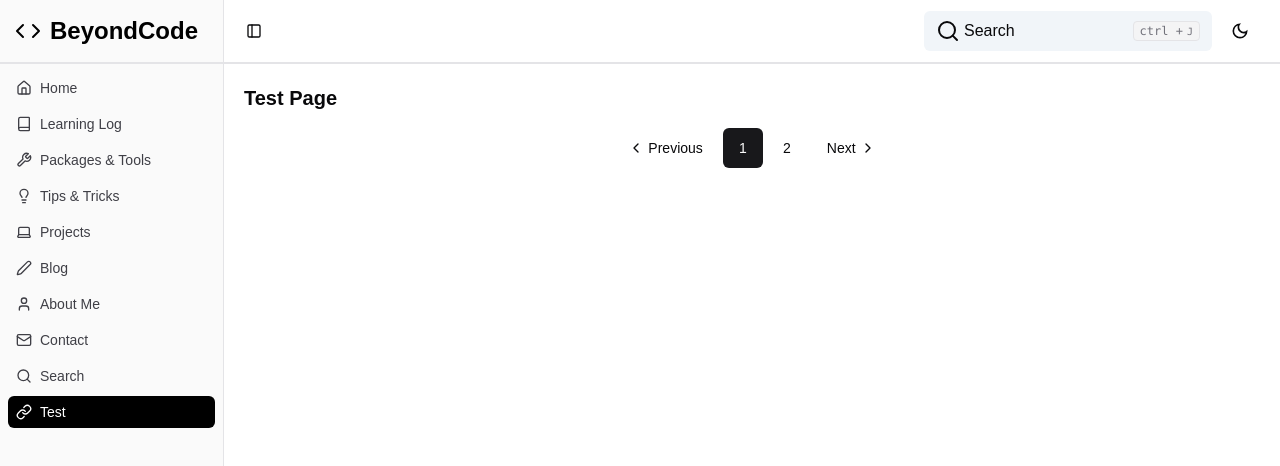
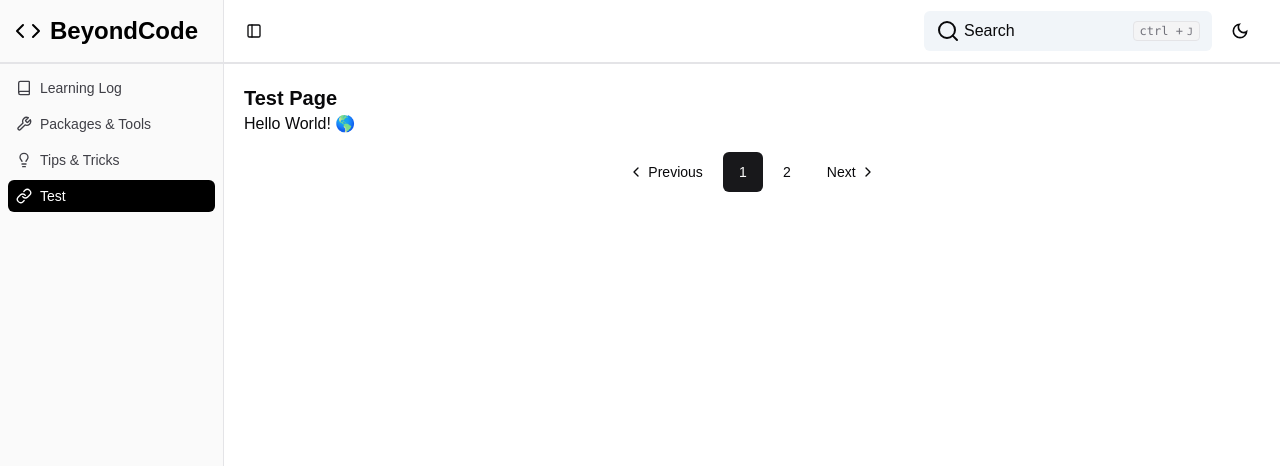
Before and after one commit to vivek3454/BeyondCode, a Next.js app: page /test in a window 1280 px wide. Shown: the top 466 px of the page. Built offline with nearby package versions, Linux system fonts and the light colour scheme.

Commit message:
refactored header component code, added eslint basic rules

```diff
--- a/app/(home)/page.js
+++ b/app/(home)/page.js
@@ -2,11 +2,11 @@
 
 import { useState, useEffect } from "react"
 import { motion } from "motion/react"
-import { GitlabIcon as GitHub, Linkedin, Mail } from "lucide-react"
+import { GitlabIcon as GitHub, Linkedin, Mail, Twitter } from "lucide-react"
 import { Button } from "@/components/ui/button"
 import Link from "next/link"
 
-const technologies = ["React", "Next.js", "JavaScript", "CSS", "HTML", "Node.js", "Git", "TypeScript"]
+const technologies = ["React", "Next.js", "JavaScript", "CSS", "HTML", "Node.js", "Git", "TypeScript", "Tailwind Css", "Mongodb", "Express.js", "Shadcn UI"]
 
 export default function Home() {
   const [currentTechIndex, setCurrentTechIndex] = useState(0)
@@ -23,12 +23,12 @@ export default function Home() {
       <main className="max-w-4xl mx-auto">
         <nav className="flex justify-end mb-8">
           <Link href="/test">
-            <Button variant="ghost" className="text-white hover:text-black">
+            <Button variant="ghost" className="hover:bg-white hover:text-black">
               Test
             </Button>
           </Link>
           <Link href="/sign-in">
-            <Button variant="ghost" className="text-white hover:text-black">
+            <Button variant="ghost" className="hover:bg-white hover:text-black">
               Login
             </Button>
           </Link>
@@ -65,7 +65,7 @@ export default function Home() {
                 <Linkedin className="mr-2 h-4 w-4" /> LinkedIn
               </Button>
               <Button variant="outline" className="text-white bg-black border-white hover:bg-white hover:text-gray-900">
-                <Mail className="mr-2 h-4 w-4" /> Contact
+                <Twitter className="mr-2 h-4 w-4" /> Twitter
               </Button>
             </motion.div>
           </div>
--- a/app/(main)/test/page.jsx
+++ b/app/(main)/test/page.jsx
@@ -1,16 +1,25 @@
 "use client";
 
 import { PaginationComp } from '@/components/PaginationComp';
-import React, { useState } from 'react'
+import Tiptap from '@/components/TiptapEditor';
+import { useCallback, useState } from 'react';
 
 const TestPage = () => {
   const [page, setPage] = useState(1);
   const [pageCount, setPageCount] = useState(2);
   const [totalCount, setTotalCount] = useState(20);
+  const [value, setValue] = useState("console.log('hello world!');");
+  const onChange = useCallback((val, viewUpdate) => {
+    console.log('val:', val);
+    setValue(val);
+  }, []);
 
   return (
     <div>
       <h2 className='text-xl font-bold'>Test Page</h2>
+
+      <Tiptap />
+
       <div className='mt-4'>
         <PaginationComp
           page={page}
--- a/components/Header.jsx
+++ b/components/Header.jsx
@@ -2,22 +2,24 @@
 import { useEffect, useState } from 'react';
 import { MdOutlineDarkMode, MdOutlineLightMode } from "react-icons/md";
 import { SidebarTrigger } from './ui/sidebar';
-import Search from './Search';
+import Search from './Search'
 
 
 const Header = () => {
-    const [isDarkModeOn, setIsDarkModeOn] = useState(JSON.parse(localStorage.getItem("isDarkModeOn")));
+    const [isDarkModeOn, setIsDarkModeOn] = useState(false);
 
     useEffect(() => {
-        if (isDarkModeOn) {
-            localStorage.setItem('isDarkModeOn', true)
+        const storedTheme = JSON.parse(localStorage.getItem("isDarkModeOn"));
+        if (storedTheme) {
+            setIsDarkModeOn(true);
             document.documentElement.classList.add('dark');
         }
-        else {
-            localStorage.setItem('isDarkModeOn', false)
-            document.documentElement.classList.remove('dark');
-        }
-    }, [isDarkModeOn])
+    }, []);
+
+    useEffect(() => {
+        localStorage.setItem('isDarkModeOn', isDarkModeOn);
+        document.documentElement.classList.toggle('dark', isDarkModeOn);
+    }, [isDarkModeOn]);
 
 
     return (
--- /dev/null
+++ b/components/TiptapEditor.jsx
@@ -0,0 +1,15 @@
+'use client'
+
+import { useEditor, EditorContent } from '@tiptap/react'
+import StarterKit from '@tiptap/starter-kit'
+
+const Tiptap = () => {
+    const editor = useEditor({
+        extensions: [StarterKit],
+        content: '<p>Hello World! 🌎️</p>',
+    })
+
+    return <EditorContent editor={editor} />
+}
+
+export default Tiptap
--- a/components/app-sidebar.jsx
+++ b/components/app-sidebar.jsx
@@ -19,11 +19,6 @@ import { usePathname } from "next/navigation";
 
 const items = [
     {
-        title: "Home",
-        url: "/",
-        icon: <Home />,
-    },
-    {
         title: "Learning Log",
         url: "/learning-log",
         icon: <Book />,
@@ -37,31 +32,6 @@ const items = [
         title: "Tips & Tricks",
         url: "/tips-tricks",
         icon: <Lightbulb />,
-    },
-    {
-        title: "Projects",
-        url: "/projects",
-        icon: <Laptop />,
-    },
-    {
-        title: "Blog",
-        url: "/blog",
-        icon: <Pen />,
-    },
-    {
-        title: "About Me",
-        url: "/about-me",
-        icon: <User />,
-    },
-    {
-        title: "Contact",
-        url: "/contact",
-        icon: <Mail />,
-    },
-    {
-        title: "Search",
-        url: "/search",
-        icon: <Search />,
     },
     {
         title: "Test",
@@ -92,7 +62,7 @@ export function AppSidebar() {
                         <SidebarMenu>
                             {items.map((item, i) => (
                                 <SidebarMenuItem key={item.title}>
-                                    <SidebarMenuButton asChild isActive={pathname === item.url}>
+                                    <SidebarMenuButton className={`${pathname === item.url && "dark:bg-white dark:text-black"}`} asChild isActive={pathname === item.url}>
                                         <Link href={item.url}>
                                             {item.icon}
                                             <span>{item.title}</span>
--- a/package.json
+++ b/package.json
@@ -15,6 +15,10 @@
     "@radix-ui/react-separator": "^1.1.1",
     "@radix-ui/react-slot": "^1.1.1",
     "@radix-ui/react-tooltip": "^1.1.7",
+    "@tiptap/pm": "^2.11.5",
+    "@tiptap/react": "^2.11.5",
+    "@tiptap/starter-kit": "^2.11.5",
+    "@uiw/react-codemirror": "^4.23.8",
     "class-variance-authority": "^0.7.1",
     "clsx": "^2.1.1",
     "cmdk": "^1.0.0",
```
Also changed, not shown: eslint.config.mjs (+11 -1 lines), 1 other file (tests, documents, lock files or other folders).
